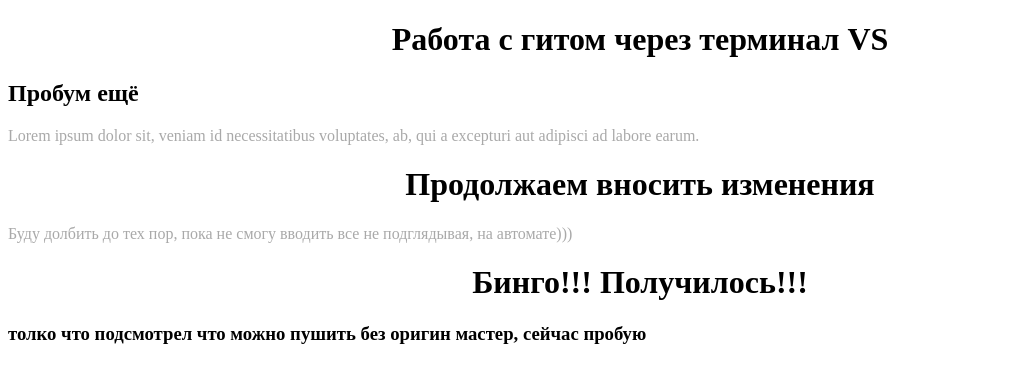
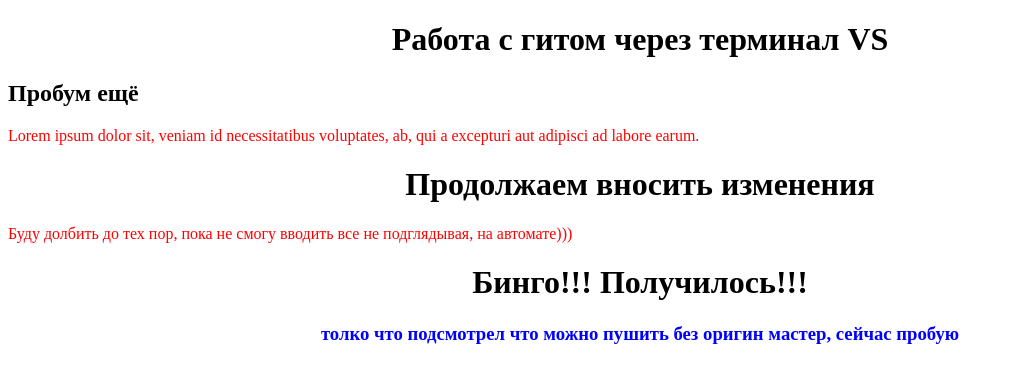
Before and after one commit to Aleks1204/git-VS, a plain HTML site: page index.html in a window 1280 px wide. Shown: the whole page, without its empty margins (0-1014 px from the left). Drawn offline with Linux system fonts and the light colour scheme.

Commit message:
продолжаем)

```diff
--- a/index.html
+++ b/index.html
@@ -12,8 +12,14 @@
         }
 
         p {
-            color: darkgray;
+            color: red;
         }
+
+        h3 {
+            text-align: center;
+            color: blue;
+        }
+        /* комент */
     </style>
 </head>
 
```
